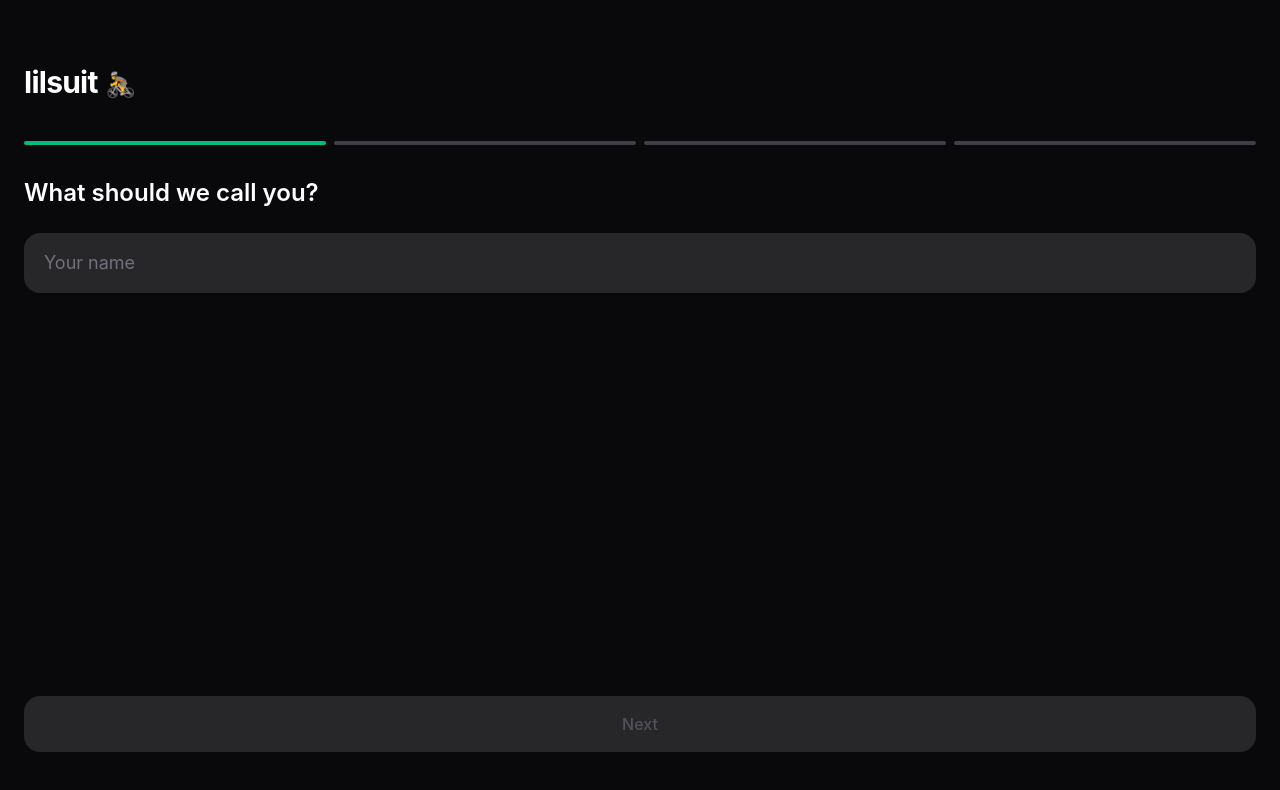
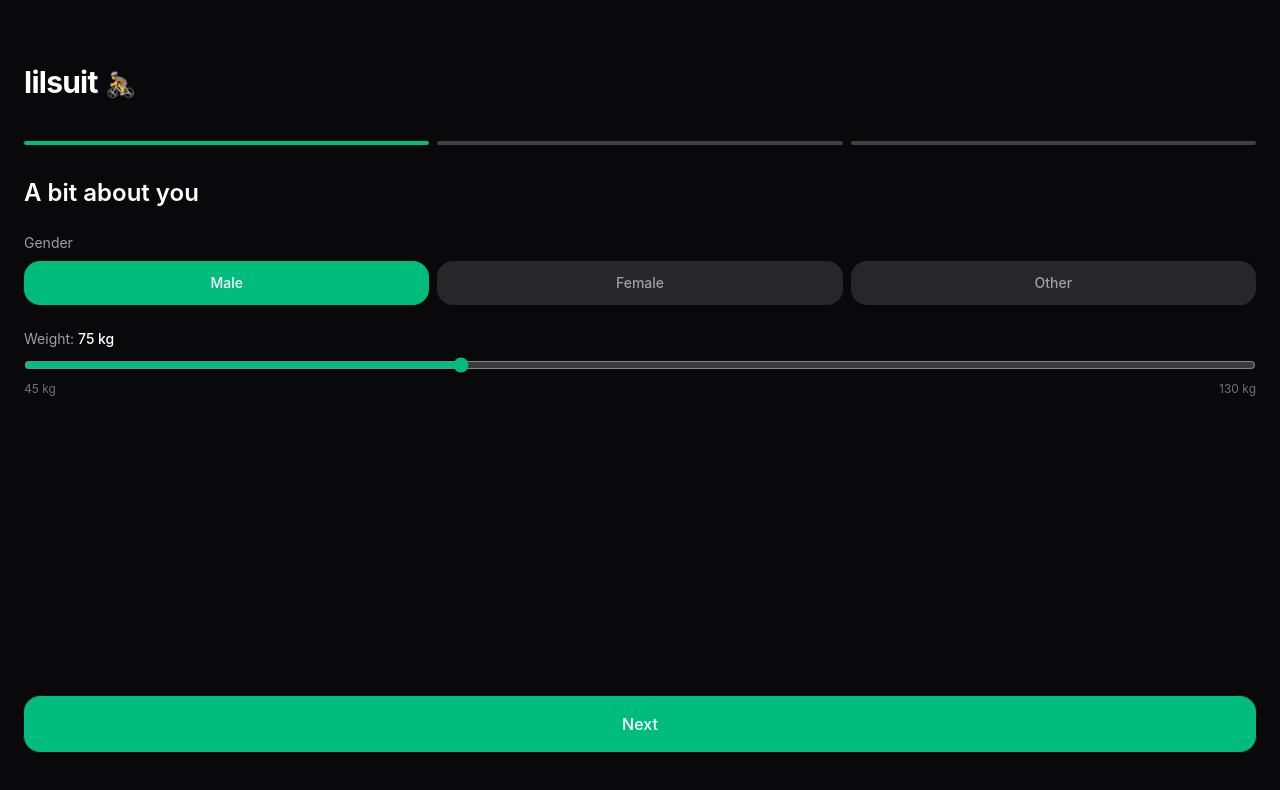
Before and after one commit to spectraldoge/lilsuit, a React (Vite) app: page / in a window 1280 px wide. Shown: the top 790 px of the page. Built offline with nearby package versions, Linux system fonts and the light colour scheme.

Commit message:
Remove name step from onboarding

```diff
--- a/src/components/Onboarding.tsx
+++ b/src/components/Onboarding.tsx
@@ -20,19 +20,7 @@ export default function Onboarding({ onComplete }: Props) {
   }
 
   const steps = [
-    // Step 0 — name
-    <div key="name" className="flex flex-col gap-6">
-      <h2 className="text-2xl font-semibold text-white">What should we call you?</h2>
-      <input
-        type="text"
-        placeholder="Your name"
-        value={profile.name}
-        onChange={e => set('name', e.target.value)}
-        className="w-full rounded-2xl bg-zinc-800 px-5 py-4 text-lg text-white placeholder-zinc-500 outline-none focus:ring-2 focus:ring-emerald-500"
-      />
-    </div>,
-
-    // Step 1 — gender + weight
+    // Step 0 — gender + weight
     <div key="body" className="flex flex-col gap-6">
       <h2 className="text-2xl font-semibold text-white">A bit about you</h2>
       <div className="flex flex-col gap-2">
@@ -118,8 +106,7 @@ export default function Onboarding({ onComplete }: Props) {
   ]
 
   const isLastStep = step === steps.length - 1
-  const canAdvance =
-    step === 0 ? profile.name.trim().length > 0 : true
+  const canAdvance = true
 
   return (
     <div className="flex flex-col min-h-screen bg-zinc-950 px-6 pt-16 pb-12">
```
